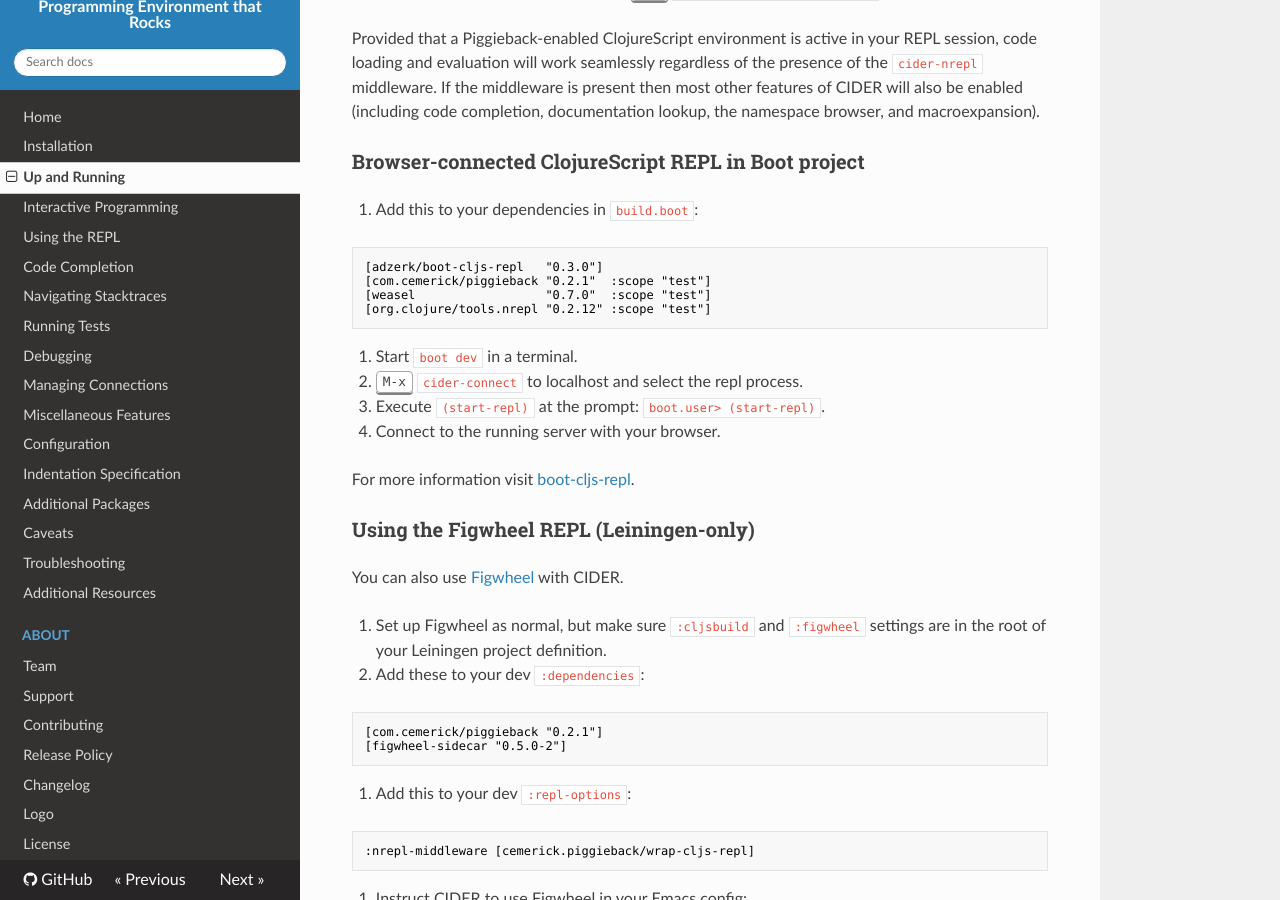
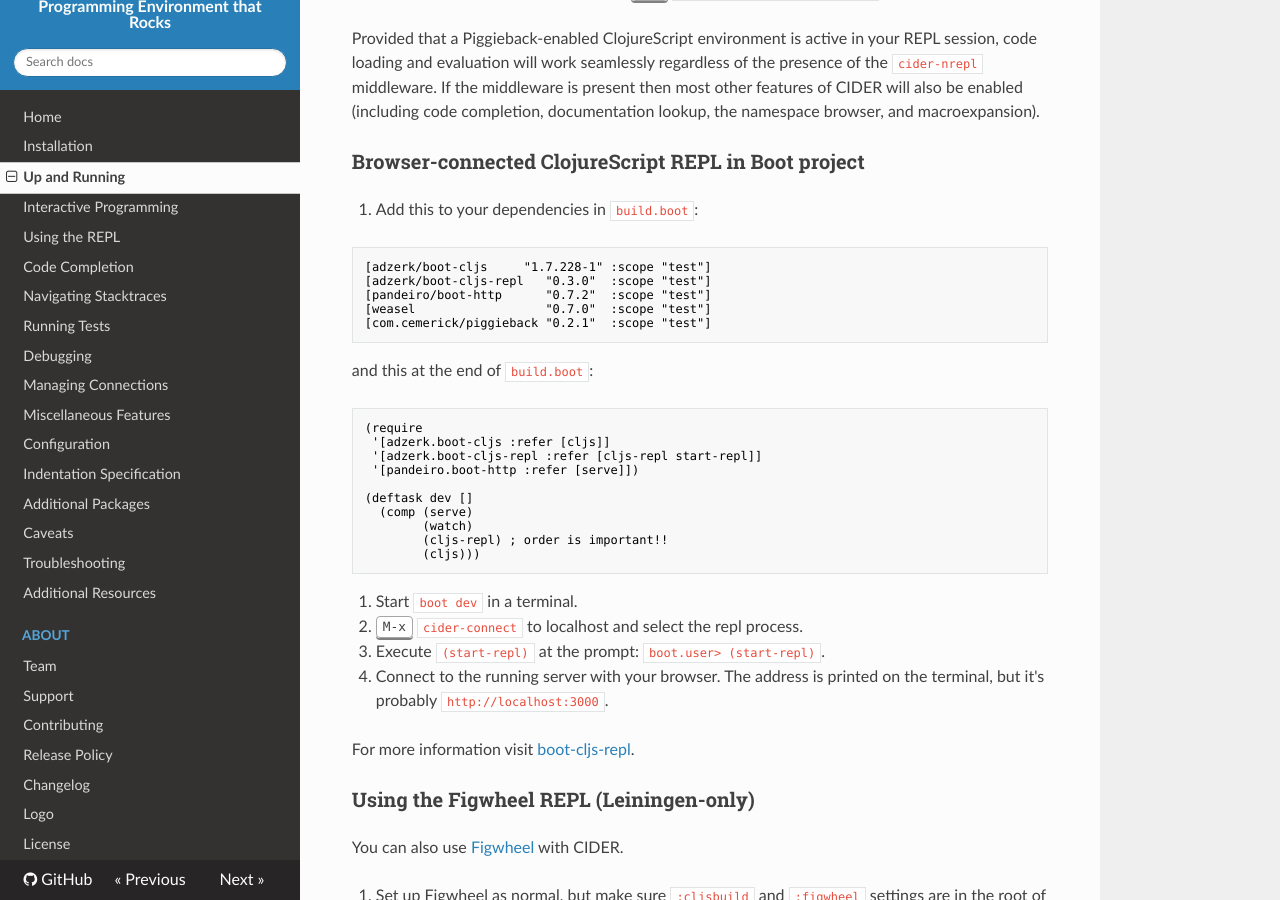
Before and after one commit to clojure-emacs/cider, an MkDocs documentation site: the page built from doc/up_and_running.md, in a window 1280 px wide and 900 px high, scrolled down 2381 px. Built offline with MkDocs 1.6.1, drawn with Linux system fonts in a browser that asks for light colours; nearby versions of some CDN libraries; old or Windows-style settings are respelled for this version of MkDocs.

Commit message:
Improve instructions for "Browser-connected ClojureScript REPL in Boot project"

````diff
--- a/doc/up_and_running.md
+++ b/doc/up_and_running.md
@@ -130,10 +130,24 @@
 1. Add this to your dependencies in `build.boot`:
 
 ```clojure
-[adzerk/boot-cljs-repl   "0.3.0"]
+[adzerk/boot-cljs     "1.7.228-1" :scope "test"]
+[adzerk/boot-cljs-repl   "0.3.0"  :scope "test"]
+[pandeiro/boot-http      "0.7.2"  :scope "test"]
+[weasel                  "0.7.0"  :scope "test"]
 [com.cemerick/piggieback "0.2.1"  :scope "test"]
-[weasel                  "0.7.0"  :scope "test"]
-[org.clojure/tools.nrepl "0.2.12" :scope "test"]
+```
+and this at the end of `build.boot`:
+```clojure
+(require
+ '[adzerk.boot-cljs :refer [cljs]]
+ '[adzerk.boot-cljs-repl :refer [cljs-repl start-repl]]
+ '[pandeiro.boot-http :refer [serve]])
+
+(deftask dev []
+  (comp (serve)
+        (watch)
+        (cljs-repl) ; order is important!!
+        (cljs)))
 ```
 
 2. Start `boot dev` in a terminal.
@@ -142,7 +156,7 @@
 
 4. Execute `(start-repl)` at the prompt: `boot.user> (start-repl)`.
 
-5. Connect to the running server with your browser.
+5. Connect to the running server with your browser. The address is printed on the terminal, but it's probably `http://localhost:3000`.
 
 For more information visit [boot-cljs-repl](https://github.com/adzerk-oss/boot-cljs-repl).
 
````
